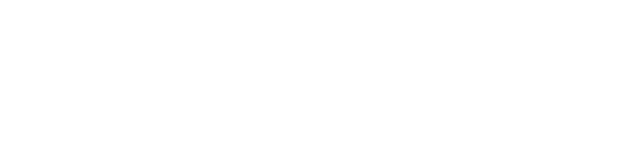
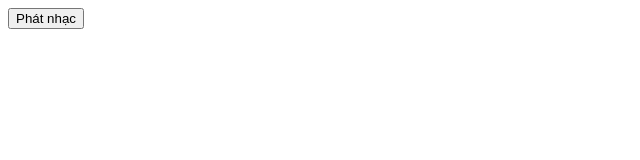
Before and after one commit to Kienvcs/tesst, a plain HTML site: page index.html in a window 1280 px wide. Shown: the whole page, without its empty margins (0-640 px from the left). Drawn offline with Linux system fonts and the light colour scheme.

Commit message:
Update index.html

```diff
--- a/index.html
+++ b/index.html
@@ -4,15 +4,26 @@
   <title>Tự động phát âm thanh</title>
 </head>
 <body>
-  <audio id="myAudio" src="./nhac.mp3" autoplay></audio>
+  <button onclick="playAudio()">Phát nhạc</button>
+
+    <audio id="myAudio" src="your_music.mp3"></audio>
 
     <script>
-        const audio = document.getElementById("myAudio");
-        // Nếu trình duyệt không hỗ trợ autoplay, chúng ta sẽ phát sau 2 giây
-        if (!audio.autoplay) {
-            setTimeout(() => {
-                audio.play();
-            }, 2000); // 2000 mili giây = 2 giây
+        function playAudio() {
+            const audio = document.getElementById("myAudio");
+            // Kiểm tra xem audio có tồn tại không
+            if (audio) {
+                // Kiểm tra xem autoplay có hoạt động không
+                if (!audio.autoplay) {
+                    setTimeout(() => {
+                        audio.play();
+                    }, 2000); // Chờ 2 giây trước khi phát
+                } else {
+                    audio.play();
+                }
+            } else {
+                console.error("Không tìm thấy phần tử audio");
+            }
         }
     </script>
 
```
